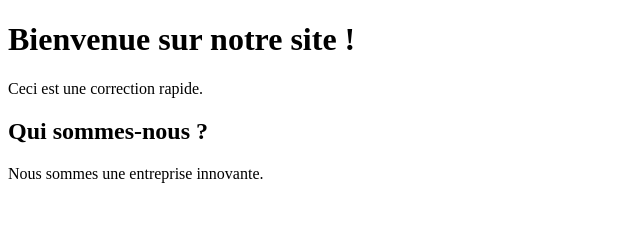
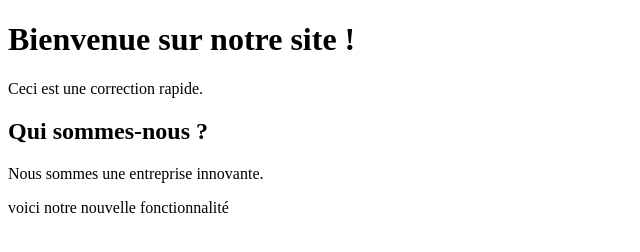
Before and after one commit to EyaRidene/TP1DevOps_Git_Part2, a plain HTML site: page index.html in a window 1280 px wide. Shown: the whole page, without its empty margins (0-640 px from the left). Drawn offline with Linux system fonts and the light colour scheme.

Commit message:
Ajout de la nouvelle fonctionnalité

```diff
--- a/index.html
+++ b/index.html
@@ -10,5 +10,6 @@
     <p>Ceci est une correction rapide.</p>
     <h2>Qui sommes-nous ?</h2>
     <p>Nous sommes une entreprise innovante.</p>
+    <p>voici notre nouvelle fonctionnalité</p>
   </body>
 </html>
```
